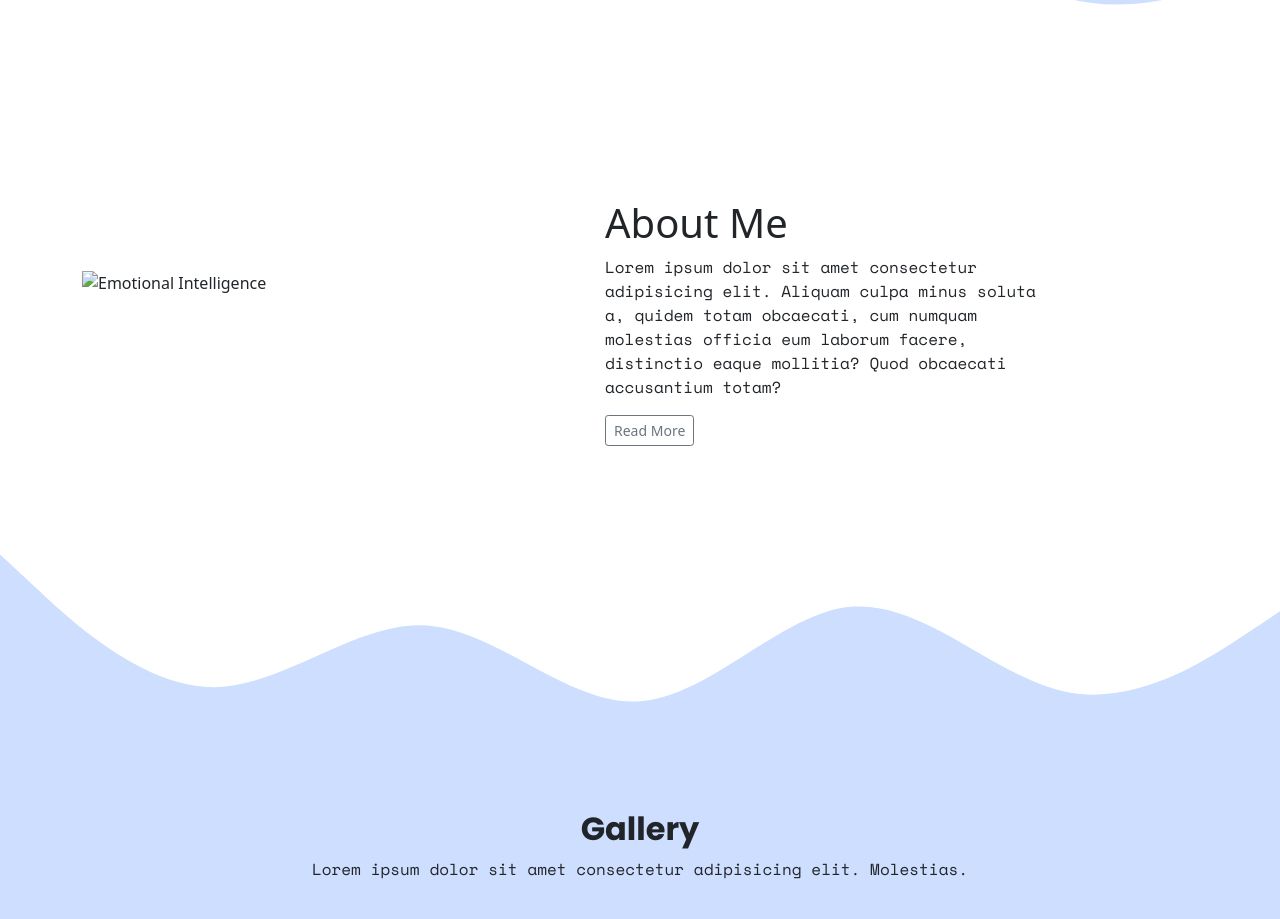
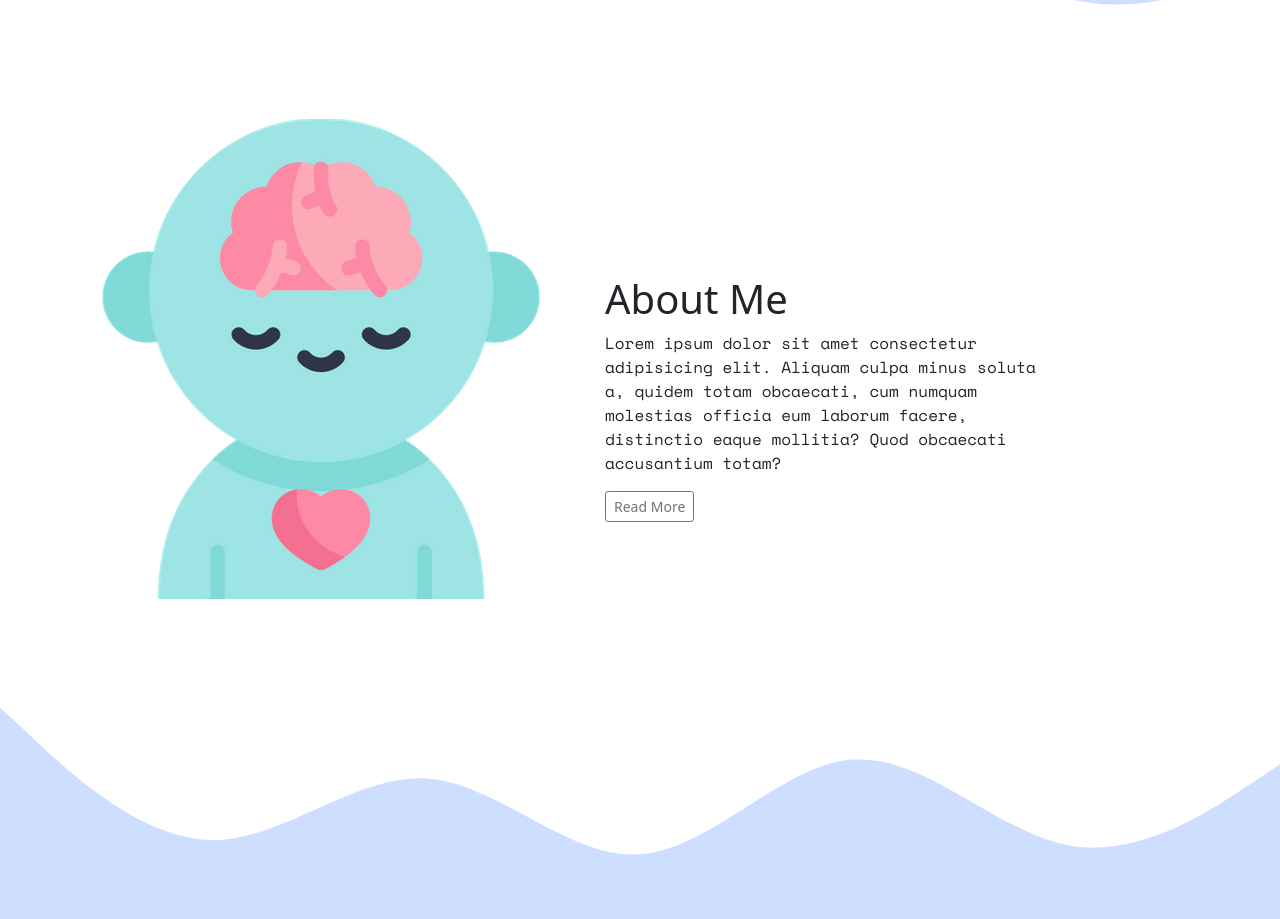
Before and after one commit to arimb1/portfolio-baru, a plain HTML site: page index.html in a window 1280 px wide. Shown: the part 898-1817 px from the top of the page. Drawn offline with nearby package versions, Linux system fonts and the light colour scheme.

Commit message:
Update index.html

```diff
--- a/index.html
+++ b/index.html
@@ -89,7 +89,7 @@
       <div class="container">
         <div class="row align-items-center" id="about2">
           <div class="col-md-5">
-            <img src="img/ei3.png" alt="Emotional Intelligence" class="about-img">
+            <img src="img/ei.png" alt="Emotional Intelligence" class="about-img">
           </div>
 
           <div class="col-md-5 about-text align-items-center ms-5" >
```
